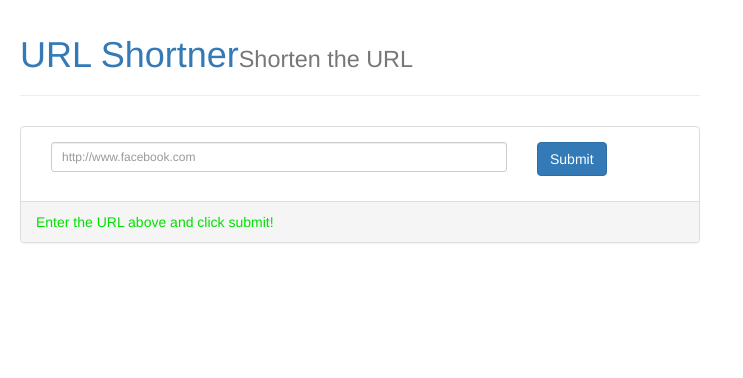
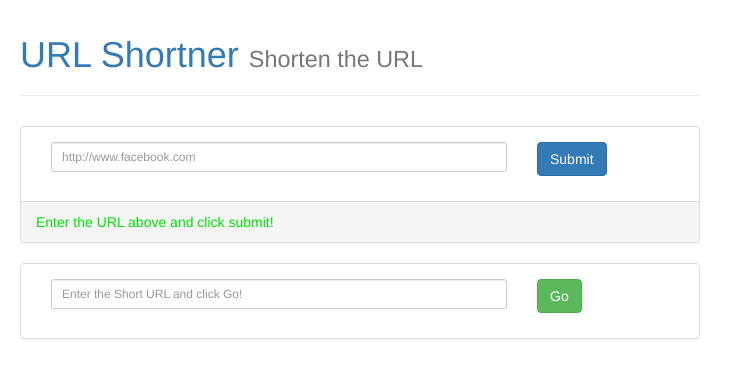
Before and after one commit to Anandyadav0110/UrlShortenerService, a Django app: page / in a window 1280 px wide. Shown: the top 378 px of the page, without its empty margins (0-743 px from the left). Run offline with Django 3.2, Linux system fonts and the light colour scheme; some libraries are stand-ins or nearby versions.

Commit message:
Add files via upload

```diff
--- a/urlshortener/shortenersite/templates/shortenersite/base.html
+++ b/urlshortener/shortenersite/templates/shortenersite/base.html
@@ -4,19 +4,19 @@
     <title>{% block title %}Welcome to mysite{% endblock %}</title>
     {% load staticfiles %}
     <link rel="stylesheet" href="https://maxcdn.bootstrapcdn.com/bootstrap/3.3.1/css/bootstrap.min.css">
- <link rel="stylesheet" type="text/css" href="{% static 'shortenersite/css/custom.css' %}" />
+    <link rel="stylesheet" type="text/css" href="{% static 'shortenersite/css/custom.css' %}"/>
     <script src="//ajax.googleapis.com/ajax/libs/jquery/1.9.1/jquery.min.js"></script>
     <meta name="viewport" content="width=device-width, initial-scale=1">
 </head>
 <script type="text/javascript">
- $(function() {
- $('#submitButton').click(function() {
+    $(function () {
+        $('#submitButton').click(function () {
             $.ajax({
                 type: "POST",
                 url: "/makeshort/",
                 data: {
- 'url' : $('#url').val(),
- 'csrfmiddlewaretoken' : $("input[name=csrfmiddlewaretoken]").val()
+                    'url': $('#url').val(),
+                    'csrfmiddlewaretoken': $("input[name=csrfmiddlewaretoken]").val()
                 },
                 success: returnSuccess,
                 dataType: 'json'
@@ -25,9 +25,34 @@
     });
 
     function returnSuccess(data, textStatus, jqXHR) {
- if(data.url) {
+        if (data.url) {
             $('#url-result').text(data.url);
             $('#url').val("");
+        } else {
+            $('#url-result').text("Do not submit blank.");
+        }
+
+    }
+
+    $(function () {
+        $('#goButton').click(function () {
+            $.ajax({
+                type: "POST",
+                url: "/geturl/",
+                data: {
+                    'shorturl': $('#shorturl').val(),
+                    'csrfmiddlewaretoken': $("input[name=csrfmiddlewaretoken]").val()
+                },
+                success: returnSuccess2,
+                dataType: 'json'
+            });
+        });
+    });
+    function returnSuccess2(data, textStatus, jqXHR) {
+        if (data) {
+
+            window.location.href = data;
+
         } else {
             $('#url-result').text("Do not submit blank.");
         }
@@ -37,7 +62,9 @@ function returnSuccess(data, textStatus, jqXHR) {
 <body>
 <div id="wrap">
     <header>
- <h1><a href="{% url 'home' %}">URL Shortner</a><small>Shorten the URL</small></h1>
+        <h1><a href="{% url 'home' %}">URL Shortner</a>
+            <small>Shorten the URL</small>
+        </h1>
     </header>
 
     <div id="content">
--- a/urlshortener/shortenersite/templates/shortenersite/index.html
+++ b/urlshortener/shortenersite/templates/shortenersite/index.html
@@ -7,13 +7,31 @@
     <div class="panel panel-default">
         <div class="panel-body">
             <div class="col-sm-9">
- <input type="text" name="url" id="url" class="form-control input-sm" placeholder="http://www.facebook.com" />
+                <input type="text" name="url" id="url" class="form-control input-sm"
+                       placeholder="http://www.facebook.com"/>
             </div>
             <div class="col-sm-3">
                 {% csrf_token %}
- <button id="submitButton" class="btn btn-primary">Submit</button></p>
+                <p>
+                <button id="submitButton" class="btn btn-primary">Submit</button>
+                </p>
             </div>
         </div>
         <div class="panel-footer"><span id="url-result">Enter the URL above and click submit!</span></div>
     </div>
+    <div class="panel panel-default">
+        <div class="panel-body">
+            <div class="col-sm-9">
+                <input type="text" name="shorturl" id="shorturl" class="form-control input-sm"
+                       placeholder="Enter the Short URL and click Go!">
+            </div>
+            <div class="col-sm-3">
+                {% csrf_token %}
+                <p>
+                <button id="goButton" class="btn btn-success">Go</button>
+                </p>
+            </div>
+        </div>
+
+    </div>
 {% endblock %}
--- a/urlshortener/shortenersite/urls.py
+++ b/urlshortener/shortenersite/urls.py
@@ -8,5 +8,6 @@ urlpatterns = [
     # when short URL is requested it redirects to original URL
 
     url(r'^makeshort/$', views.shorten_url, name='shortenurl'),
+    url(r'^geturl/$', views.get_url, name='geturl'),
     # this will create a URL's short id and return the short URL
 ]
--- a/urlshortener/shortenersite/views.py
+++ b/urlshortener/shortenersite/views.py
@@ -25,7 +25,7 @@ def shorten_url(request):
         b.save()
 
         response_data = {}
-        response_data['url'] = settings.SITE_URL + "/" + short_id
+        response_data['url'] = short_id
 
         return HttpResponse(json.dumps(response_data), content_type="application/json")
     return HttpResponse(json.dumps({"error": "error occurs"}),
@@ -39,3 +39,22 @@ def get_short_code():
         short_id = ''.join(random.choice(char) for x in range(length))
 
         return short_id
+
+
+def get_url(request):
+    short_url = request.POST.get("shorturl", '')
+    print(short_url)
+    if not (short_url == ''):
+        try:
+            real_url = Urls.objects.get(short_id=short_url)
+        except:
+            real_url = None
+        print(real_url)
+        if real_url is not None:
+            data = json.dumps(real_url, indent=4, sort_keys=True, default=str)
+            return HttpResponse(data, content_type='application/json')
+
+        return HttpResponse(json.dumps({"error": "error occurs"}),
+                            content_type="application/json")
+    return HttpResponse(json.dumps({"error": "error occurs"}),
+                        content_type="application/json")
```
Also changed, not shown: urlshortener/db.sqlite3. Lines whose indentation alone changed are shown as unchanged.
